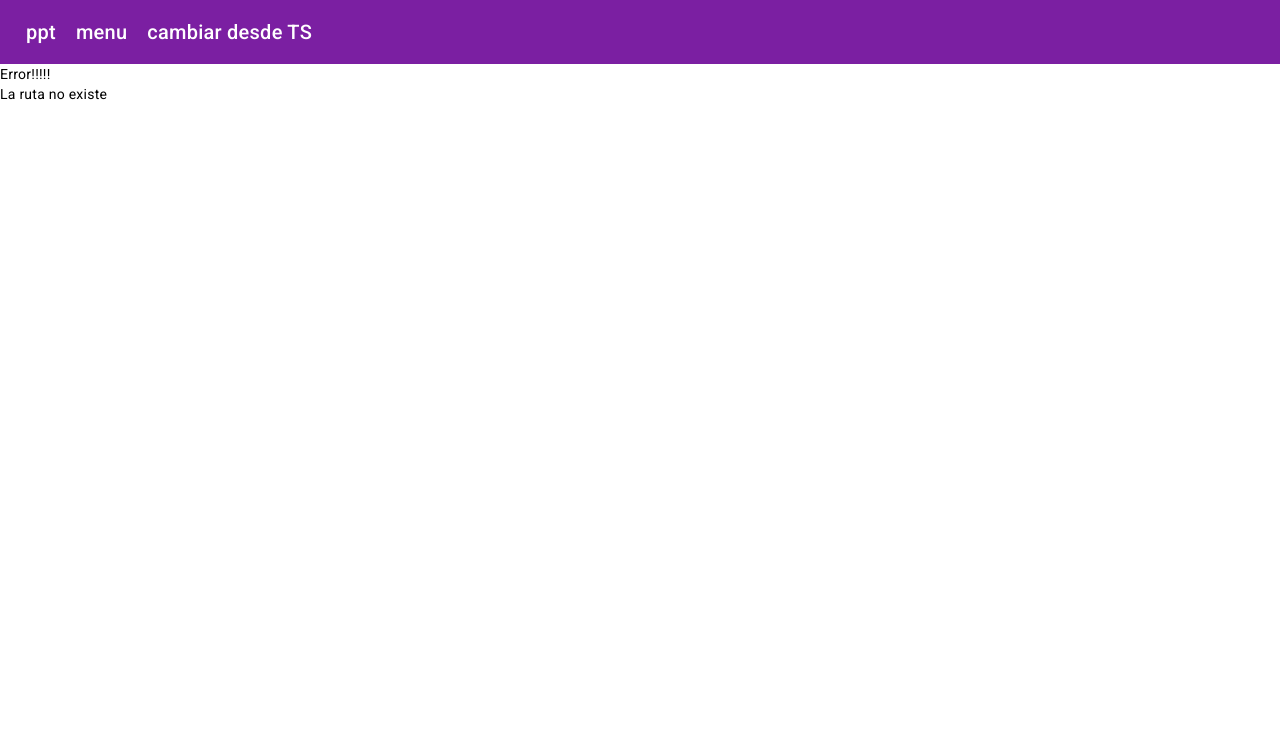
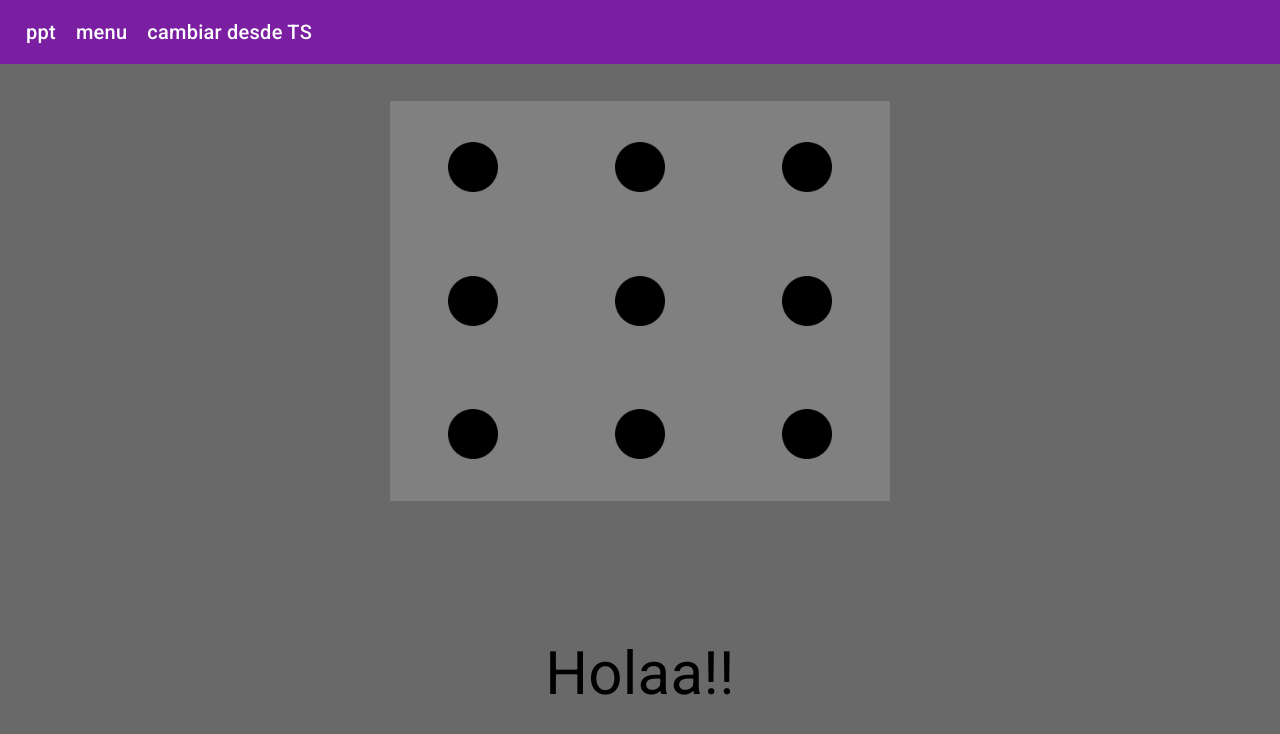
Before and after one commit to DiaboloRoucho/ModuloDeJuegos, an Angular app: page /tres-en-raya in a window 1280 px wide. Shown: the top 734 px of the page. Built offline with nearby package versions, Linux system fonts and the light colour scheme.

Commit message:
ter acabado

```diff
--- a/src/app/app-routing.module.ts
+++ b/src/app/app-routing.module.ts
@@ -13,6 +13,7 @@ const routes: Routes = [
   {path: 'piedra-papel-tijera/:nick', component: PptComponent},
   {path: 'menu-inicial/piedra-papel-tijera', component: PptComponent},
   {path: 'menu-inicial/tres-en-raya', component: TresEnRayaComponent},
+  {path: 'tres-en-raya', component: TresEnRayaComponent},
   {path: 'menu-inicial', component: MenuInicialComponent},
   {path: 'menu-inicial/desarrollador', component: DesarrolladorComponent},
   {path: 'menu-inicial/info', component: InfoComponent},
--- a/src/app/ter-consola/ter-consola.component.css
+++ b/src/app/ter-consola/ter-consola.component.css
@@ -20,3 +20,15 @@ img{
     height: 100px;
     width: 100px;
 }
+.objeto:hover{
+    cursor: pointer;
+    animation: seleccion .5s forwards;
+}
+@keyframes seleccion{
+    50%{
+        transform: scale(2.5);
+    }
+    100%{
+        transform: scale(1.5);
+    }
+}
--- a/src/app/ter-consola/ter-consola.component.html
+++ b/src/app/ter-consola/ter-consola.component.html
@@ -1,35 +1,35 @@
 <div class="contenedor">
     <div class="contenedor linea 1">
-        <div class="objeto columna 1">
-           <img src="/assets/o.png">
+        <div class="objeto columna 1" (click)="seleccion(0)">
+           <img src="{{posiciones[0]}}">
         </div>
         <div class="objeto columna 2">
-            <img src="/assets/o.png">
+            <img src="{{posiciones[1]}}" (click)="seleccion(1)">
         </div>
         <div class="objeto columna 3">
-            <img src="/assets/o.png">
+            <img src="{{posiciones[2]}}" (click)="seleccion(2)">
         </div>
     </div>
     <div class="contenedor linea 2">
         <div class="objeto columna 1">
-            <img src="/assets/o.png">
+            <img src="{{posiciones[3]}}" (click)="seleccion(3)">
         </div>
         <div class="objeto columna 2">
-            <img src="/assets/o.png">
+            <img src="{{posiciones[4]}}" (click)="seleccion(4)">
         </div>
         <div class="objeto columna 3">
-            <img src="/assets/o.png">
+            <img src="{{posiciones[5]}}" (click)="seleccion(5)">
         </div>
     </div>
     <div class="contenedor linea 3">
         <div class="objeto columna 1">
-            <img src="/assets/o.png">
+            <img src="{{posiciones[6]}}" (click)="seleccion(6)">
         </div>
         <div class="objeto columna 2">
-            <img src="/assets/o.png">
+            <img src="{{posiciones[7]}}" (click)="seleccion(7)">
         </div>
         <div class="objeto columna ">
-            <img src="/assets/o.png">
+            <img src="{{posiciones[8]}}" (click)="seleccion(8)">
         </div>
     </div>
 </div>
--- a/src/app/ter-consola/ter-consola.component.ts
+++ b/src/app/ter-consola/ter-consola.component.ts
@@ -1,15 +1,66 @@
-import { Component, EventEmitter, Output } from '@angular/core';
+import { Component, EventEmitter, OnInit, Output } from '@angular/core';
 
 @Component({
   selector: 'app-ter-consola',
   templateUrl: './ter-consola.component.html',
   styleUrls: ['./ter-consola.component.css']
 })
-export class TERConsolaComponent {
+export class TERConsolaComponent implements OnInit{
+  posiciones:string[]=[
+  "/assets/punto.png",
+  "/assets/punto.png",
+  "/assets/punto.png",
+  "/assets/punto.png",
+  "/assets/punto.png",
+  "/assets/punto.png",
+  "/assets/punto.png",
+  "/assets/punto.png",
+  "/assets/punto.png"];
+  resultado:string=""
+  eleccionM:number=0;
+  ngOnInit(): void {
+    this.resultado = "Holaa!!"
+    this.enviarDatos(this.resultado);
+  }
+
+ seleccion(x:number){
+  do
+  this.eleccionM = Math.round(Math.random()*8);
+  while(x == this.eleccionM)
+  this.posiciones[x]="/assets/o.png";
+  this.posiciones[this.eleccionM]="/assets/x.png";
+  if(
+    this.posiciones[0]==this.posiciones[2]&&this.posiciones[0]==this.posiciones[1]&&this.posiciones[0]=="/assets/o.png"||
+    this.posiciones[3]==this.posiciones[4]&&this.posiciones[3]==this.posiciones[5]&&this.posiciones[3]=="/assets/o.png"||
+    this.posiciones[6]==this.posiciones[7]&&this.posiciones[6]==this.posiciones[8]&&this.posiciones[6]=="/assets/o.png"||
+    this.posiciones[0]==this.posiciones[4]&&this.posiciones[0]==this.posiciones[8]&&this.posiciones[0]=="/assets/o.png"||
+    this.posiciones[6]==this.posiciones[4]&&this.posiciones[6]==this.posiciones[2]&&this.posiciones[6]=="/assets/o.png"||
+    this.posiciones[0]==this.posiciones[3]&&this.posiciones[0]==this.posiciones[6]&&this.posiciones[0]=="/assets/o.png"||
+    this.posiciones[1]==this.posiciones[4]&&this.posiciones[1]==this.posiciones[7]&&this.posiciones[1]=="/assets/o.png"||
+    this.posiciones[2]==this.posiciones[5]&&this.posiciones[2]==this.posiciones[8]&&this.posiciones[2]=="/assets/o.png"){
+    this.resultado="Ganaste";
+    this.enviarDatos(this.resultado);}
+    if(
+      this.posiciones[0]==this.posiciones[2]&&this.posiciones[0]==this.posiciones[1]&&this.posiciones[0]=="/assets/x.png"||
+      this.posiciones[3]==this.posiciones[4]&&this.posiciones[3]==this.posiciones[5]&&this.posiciones[3]=="/assets/x.png"||
+      this.posiciones[6]==this.posiciones[7]&&this.posiciones[6]==this.posiciones[8]&&this.posiciones[6]=="/assets/x.png"||
+      this.posiciones[0]==this.posiciones[4]&&this.posiciones[0]==this.posiciones[8]&&this.posiciones[0]=="/assets/x.png"||
+      this.posiciones[6]==this.posiciones[4]&&this.posiciones[6]==this.posiciones[2]&&this.posiciones[6]=="/assets/x.png"||
+      this.posiciones[0]==this.posiciones[3]&&this.posiciones[0]==this.posiciones[6]&&this.posiciones[0]=="/assets/x.png"||
+      this.posiciones[1]==this.posiciones[4]&&this.posiciones[1]==this.posiciones[7]&&this.posiciones[1]=="/assets/x.png"||
+      this.posiciones[2]==this.posiciones[5]&&this.posiciones[2]==this.posiciones[8]&&this.posiciones[2]=="/assets/x.png"){
+    this.resultado="Perdiste"
+    this.enviarDatos(this.resultado);}
+  }
+
+
+
+
+
 
   @Output() datosEnviados = new EventEmitter<string>();
 
-  enviarDatos(){
-    this.datosEnviados.emit("he seleccionado el personaje ");
+  enviarDatos(valor:string){
+    this.datosEnviados.emit(valor);
   }
 }
--- a/src/app/tres-en-raya/tres-en-raya.component.css
+++ b/src/app/tres-en-raya/tres-en-raya.component.css
@@ -12,6 +12,7 @@
     height: 200px;
     flex-direction: row;
     border-radius: 15px;
+    font-size: 60px;
 }
 img{
     width: 50px;
--- a/src/app/tres-en-raya/tres-en-raya.component.html
+++ b/src/app/tres-en-raya/tres-en-raya.component.html
@@ -1,7 +1,6 @@
 <div class="contenedor general">
 <app-ter-consola (datosEnviados)="recibirDatos($event)"></app-ter-consola>
 <div class="contenedor imagenes">
-    <img src="/assets/o.png">
-    <img src="/assets/x.png">
+    {{datosDelHijo}}
 </div>
 </div>
```
Also changed, not shown: src/assets/punto.png (added).
